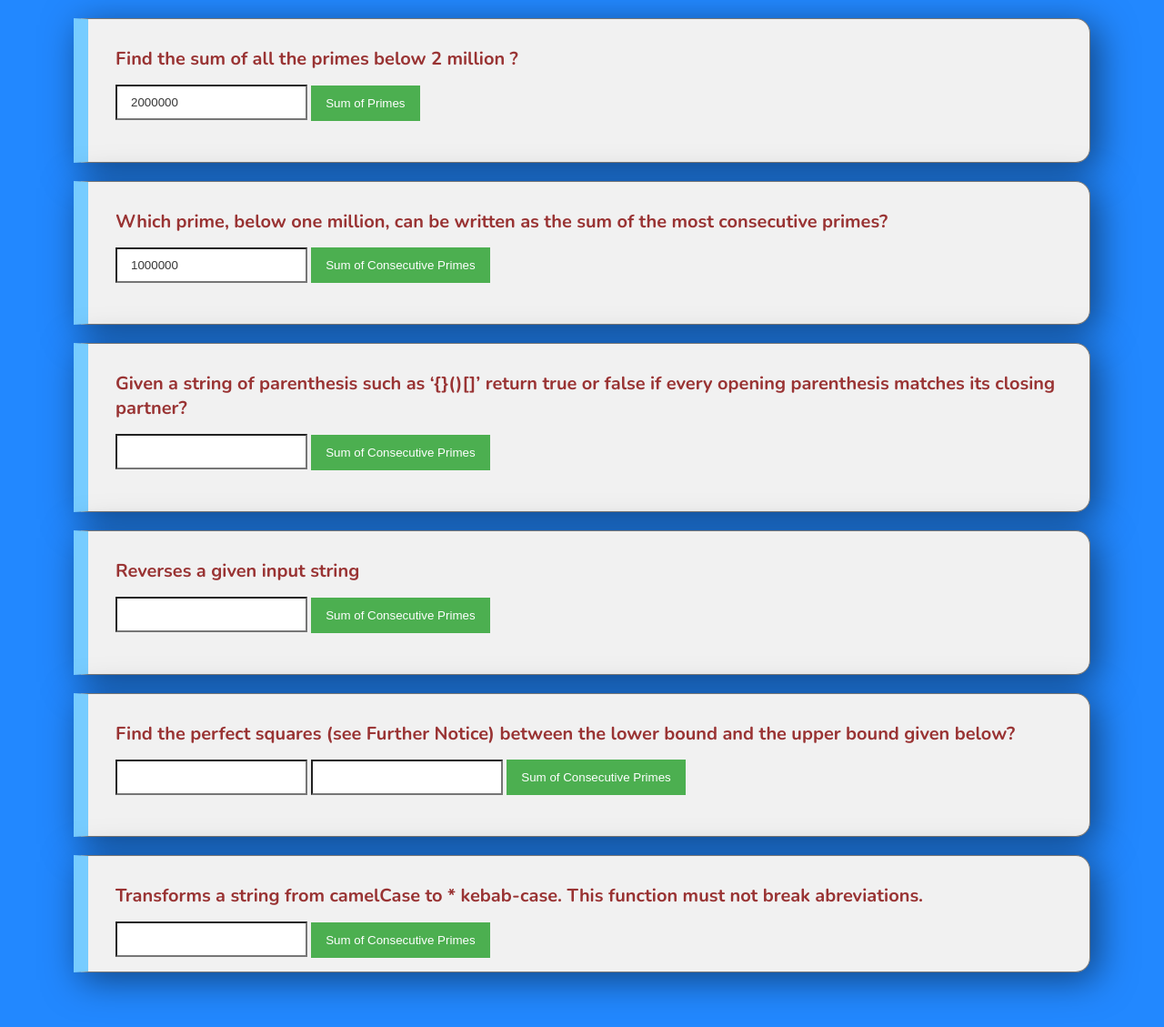
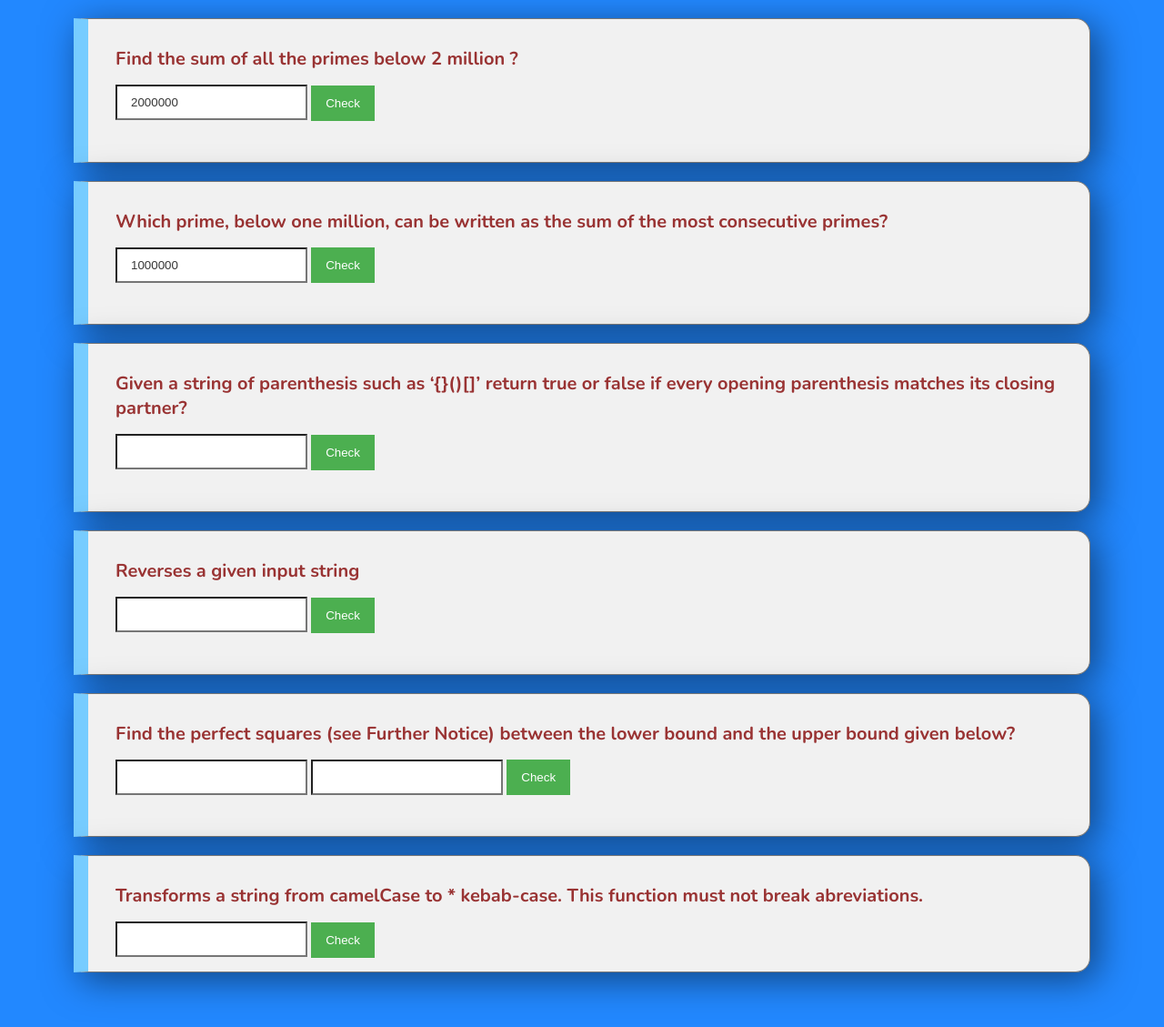
Before and after one commit to PrasannaBrabourame/Bits-and-Bytes, a plain HTML site: page index.html in a window 1280 px wide. Shown: the part 120-1249 px from the top of the page at 91% size. Drawn offline with nearby package versions, Linux system fonts and the light colour scheme.

Commit message:
few more functions2

```diff
--- a/index.html
+++ b/index.html
@@ -333,8 +333,7 @@
                             <input type="number" name="input-sumofPrimes" value="2000000"
                                 class="input-sumofPrimes input_box" />
                             <button class="input_btn sucess"
-                                onclick="sumOfAllPrimes(document.querySelector('.input-sumofPrimes').value,'sumOfPrimes',event)">Sum
-                                of Primes</button>
+                                onclick="sumOfAllPrimes(document.querySelector('.input-sumofPrimes').value,'sumOfPrimes',event)">Check</button>
                         </div>
                         <div class="answer sumOfPrimes"></div>
 
@@ -351,8 +350,7 @@
                                 <input type="number" name="input-sumofPrimes" value="1000000"
                                     class="input-getConsecutiveSum input_box" />
                                 <button class="input_btn sucess"
-                                    onclick="sumOfAllPrimes(document.querySelector('.input-getConsecutiveSum').value,'sumOfConsecutives',event)">Sum
-                                    of Consecutive Primes</button>
+                                    onclick="sumOfAllPrimes(document.querySelector('.input-getConsecutiveSum').value,'sumOfConsecutives',event)">Check</button>
                             </div>
                             <div class="answer sumOfConsecutives"></div>
                         </div>
@@ -368,8 +366,7 @@
                             <div class="instruction">
                                 <input type="text" name="input-parenthesis" class="input-parenthesis input_box" />
                                 <button class="input_btn sucess"
-                                    onclick="sumOfAllPrimes(document.querySelector('.input-parenthesis').value,'parenthesis',event)">Sum
-                                    of Consecutive Primes</button>
+                                    onclick="sumOfAllPrimes(document.querySelector('.input-parenthesis').value,'parenthesis',event)">Check</button>
                             </div>
                             <div class="answer parenthesis"></div>
                         </div>
@@ -384,8 +381,7 @@
                             <div class="instruction">
                                 <input type="text" name="input-reverseString" class="input-reverseString input_box" />
                                 <button class="input_btn sucess"
-                                    onclick="sumOfAllPrimes(document.querySelector('.input-reverseString').value,'reverseString',event)">Sum
-                                    of Consecutive Primes</button>
+                                    onclick="sumOfAllPrimes(document.querySelector('.input-reverseString').value,'reverseString',event)">Check</button>
                             </div>
                             <div class="answer reverseString"></div>
                         </div>
@@ -404,8 +400,7 @@
                                 <input type="number" name="input-perfectSquares"
                                     class="input-perfectSquares2 input_box" />
                                 <button class="input_btn sucess"
-                                    onclick="sumOfAllPrimes([`${document.querySelector('.input-perfectSquares1').value}`,`${document.querySelector('.input-perfectSquares2').value}`],'perfectSquares',event)">Sum
-                                    of Consecutive Primes</button>
+                                    onclick="sumOfAllPrimes([`${document.querySelector('.input-perfectSquares1').value}`,`${document.querySelector('.input-perfectSquares2').value}`],'perfectSquares',event)">Check</button>
                             </div>
                             <div class="answer perfectSquares"></div>
                         </div>
@@ -421,8 +416,7 @@
                                 <input type="text" name="input-camelCase"
                                     class="input-camelCase input_box" />
                                 <button class="input_btn sucess"
-                                    onclick="sumOfAllPrimes(document.querySelector('.input-camelCase').value,'camelCase',event)">Sum
-                                    of Consecutive Primes</button>
+                                    onclick="sumOfAllPrimes(document.querySelector('.input-camelCase').value,'camelCase',event)">Check</button>
                             </div>
                             <div class="answer camelCase"></div>
                         </div>
```
